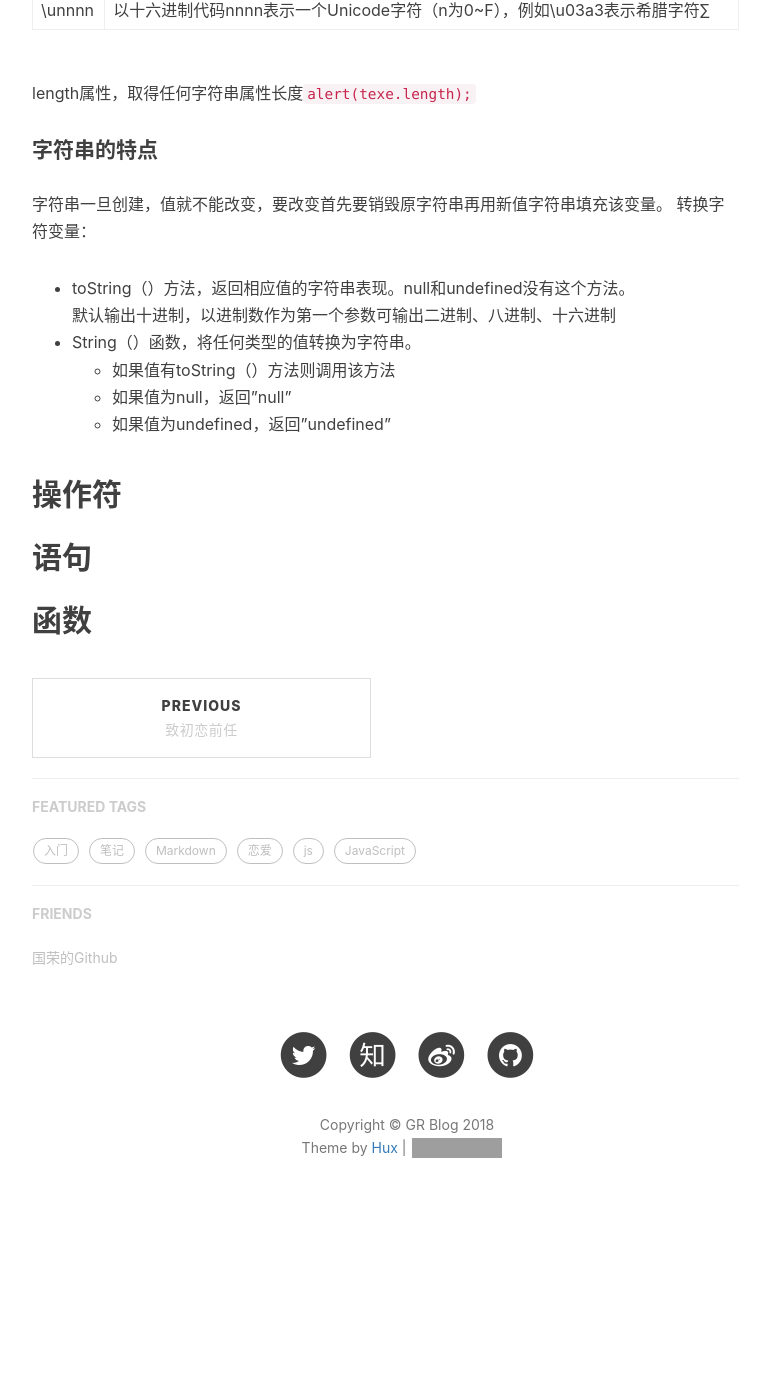
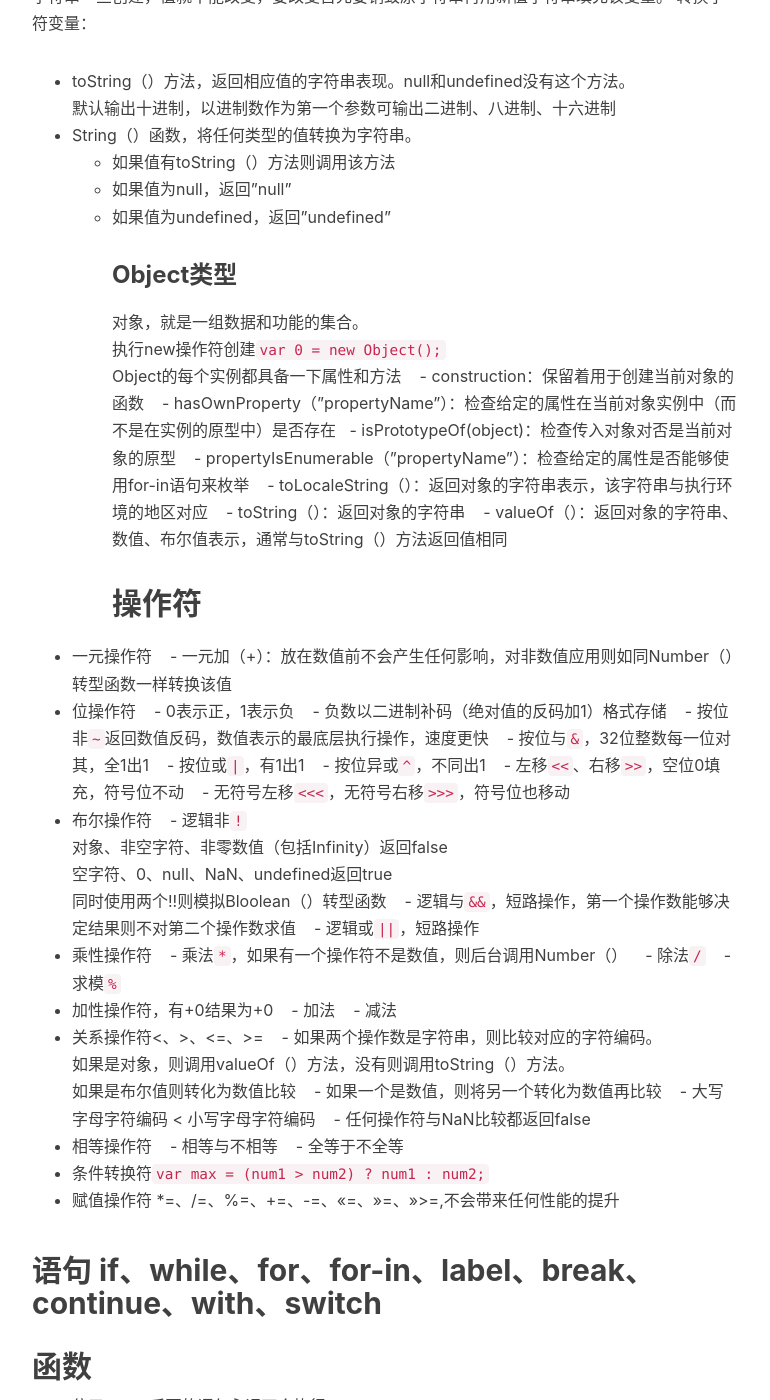
Before and after one commit to wangguorong1996/wangguorong1996.github.io, a Jekyll site: the page built from _posts/2018-5-8-JavaScript1.markdown, in a window 1280 px wide and 1400 px high, scrolled down 5431 px. Shown: the whole window, without its empty margins (233-1003 px from the left). Built offline with Jekyll 4.4.1, drawn with Linux system fonts in a browser that asks for light colours; nearby versions of some CDN libraries; comment, search, counter and statistics services are not loaded; before the commit the page ends 6683 px from its top, so only the background shows below that; some of the changed text lies outside the part shown; grey boxes are pictures that could not be loaded.

Commit message:
Update 2018-5-8-JavaScript1.markdown

```diff
--- a/_posts/2018-5-8-JavaScript1.markdown
+++ b/_posts/2018-5-8-JavaScript1.markdown
@@ -16,23 +16,23 @@ tags:
 <div>
     <br>
     <ol>
-        <br><li>在Netscape Navigator 2正式发布前，Netscape为了搭上媒体炒热的Java的顺风车，临时把LiveScript改名为JavaScript。</li>
+        <li>在Netscape Navigator 2正式发布前，Netscape为了搭上媒体炒热的Java的顺风车，临时把LiveScript改名为JavaScript。</li>
         <br>
-        <br><li>微软在其Internet Explorer 3 中加入了名为JScript的JavaScript实现。</li>
+        <li>微软在其Internet Explorer 3 中加入了名为JScript的JavaScript实现。</li>
         <br>
-        <br><li>欧洲计算机制造商协会ECMA指定39号技术委员会（TC39）完成了ECMA-262--一种名为ECMAScript的新脚本语言标准。</li>
+        <li>欧洲计算机制造商协会ECMA指定39号技术委员会（TC39）完成了ECMA-262--一种名为ECMAScript的新脚本语言标准。</li>
         <br>
-        <br><li>一个完整的JavaScript实现由三个部分组成：核心（ECMAScript）、文档对象模型（DOM）、浏览器对象模型（BOM）。 </li>
+        <li>一个完整的JavaScript实现由三个部分组成：核心（ECMAScript）、文档对象模型（DOM）、浏览器对象模型（BOM）。 </li>
         <br>
-        <br><li>ECMA-262第3版标志着ECMAScript成为一门真正的编程语言。 </li>
+        ECMA-262第3版标志着ECMAScript成为一门真正的编程语言。 </li>
         <br>
-        <br><li>TC29下属的一个小组认为第4版跨度太大，提出ECMAScript3.1的替代性建议。ESMA-262第4版在正式发布前被放弃，ESMAScript3.1成为ECMA-262第5版。 </li>
+        <li>TC29下属的一个小组认为第4版跨度太大，提出ECMAScript3.1的替代性建议。ESMA-262第4版在正式发布前被放弃，ESMAScript3.1成为ECMA-262第5版。 </li>
         <br>
-        <br><li>文档对象模型（DOM）是针对XML但经过扩展用于HTML的应用程序编程接口API，提供访问的操作页面内容的方法和接口。 </li>
+        <li>文档对象模型（DOM）是针对XML但经过扩展用于HTML的应用程序编程接口API，提供访问的操作页面内容的方法和接口。 </li>
         <br>
-        <br><li>浏览器对象模型（BOM），提供与浏览器交互的方法和接口。 </li>
+        <li>浏览器对象模型（BOM），提供与浏览器交互的方法和接口。 </li>
         <br>
-        <br><li>五个主要浏览器：IE微软、Firefox火狐、Chrome谷歌、Safari苹果、Opera欧朋 </li>
+        <li>五个主要浏览器：IE微软、Firefox火狐、Chrome谷歌、Safari苹果、Opera欧朋 </li>
         <br>
     </ol>
 </div>
@@ -59,7 +59,7 @@ tags:
   `*`多行注释
   `*/`
 ### 严格模式
-指定函数中、脚本顶部添加编译指示`"use strict";`
+指定函数中、脚本顶部添加编译指示`"use strict";`为这门语言中容易出错的地方施加限制
 ### 语句
 - 分号;结尾
 - 多条语句组合到一个{}代码块
@@ -76,6 +76,7 @@ tags:
 - 松散类型，保存任何类型的数据
 - var操作符定义的变量是定义该变量的作用域中的局部变量，如果在函数中，变量在函数退出后被销毁。
 ## 数据类型
+基本数据类型：Undefined、Null、Boolean、Number、String<br>复杂数据类型：Object
 ### typeof操作符
 检测变量数据类型，可能返回字符串：
 - “undefined”未定义
@@ -208,9 +209,53 @@ length属性，取得任何字符串属性长度`alert(texe.length);`
     - 如果值有toString（）方法则调用该方法
     - 如果值为null，返回"null"
     - 如果值为undefined，返回"undefined"
+### Object类型
+对象，就是一组数据和功能的集合。<br>执行new操作符创建`var 0 = new Object();`
+<br>Object的每个实例都具备一下属性和方法
+    - construction：保留着用于创建当前对象的函数
+    - hasOwnProperty（"propertyName"）：检查给定的属性在当前对象实例中（而不是在实例的原型中）是否存在
+    - isPrototypeOf(object)：检查传入对象对否是当前对象的原型
+    - propertyIsEnumerable（"propertyName"）：检查给定的属性是否能够使用for-in语句来枚举
+    - toLocaleString（）：返回对象的字符串表示，该字符串与执行环境的地区对应
+    - toString（）：返回对象的字符串
+    - valueOf（）：返回对象的字符串、数值、布尔值表示，通常与toString（）方法返回值相同
+## 操作符
+- 一元操作符
+    - 一元加（+）：放在数值前不会产生任何影响，对非数值应用则如同Number（）转型函数一样转换该值
+- 位操作符
+    - 0表示正，1表示负
+    - 负数以二进制补码（绝对值的反码加1）格式存储
+    - 按位非`~`返回数值反码，数值表示的最底层执行操作，速度更快
+    - 按位与`&`，32位整数每一位对其，全1出1
+    - 按位或`|`，有1出1
+    - 按位异或`^`，不同出1
+    - 左移`<<`、右移`>>`，空位0填充，符号位不动
+    - 无符号左移`<<<`，无符号右移`>>>`，符号位也移动
+- 布尔操作符
+    - 逻辑非`!`<br>对象、非空字符、非零数值（包括Infinity）返回false<br>空字符、0、null、NaN、undefined返回true<br>同时使用两个!!则模拟Bloolean（）转型函数
+    - 逻辑与`&&`，短路操作，第一个操作数能够决定结果则不对第二个操作数求值
+    - 逻辑或`||`，短路操作
+- 乘性操作符
+    - 乘法`*`，如果有一个操作符不是数值，则后台调用Number（）
+    - 除法`/`
+    - 求模`%`
+- 加性操作符，有+0结果为+0
+    - 加法
+    - 减法
+- 关系操作符<、>、<=、>=
+    - 如果两个操作数是字符串，则比较对应的字符编码。<br>如果是对象，则调用valueOf（）方法，没有则调用toString（）方法。<br>如果是布尔值则转化为数值比较
+    - 如果一个是数值，则将另一个转化为数值再比较
+    - 大写字母字符编码 < 小写字母字符编码
+    - 任何操作符与NaN比较都返回false
+- 相等操作符
+    - 相等与不相等
+    - 全等于不全等
+- 条件转换符`var max = (num1 > num2) ? num1 : num2;`
+- 赋值操作符 *=、/=、%=、+=、-=、<<=、>>=、>>>=,不会带来任何性能的提升
 
-## 操作符
-
-## 语句
-
+## 语句 if、while、for、for-in、label、break、continue、with、switch
 ## 函数
+- 位于return后面的语句永远不会执行
+- return不带任何返回值则返回undefined
+- argument对象类似数组，方括号访问元素，第一个元素`argument[0]`。<br>length属性确定传递了多少了参数,不是定义时命名参数的个数。<br>可以与命名函数一起使用。
+- 没有重载（在同一作用域内，有一组不同参数列表的同名函数），定义两个同名函数，该名字属于后定义的函数
```
